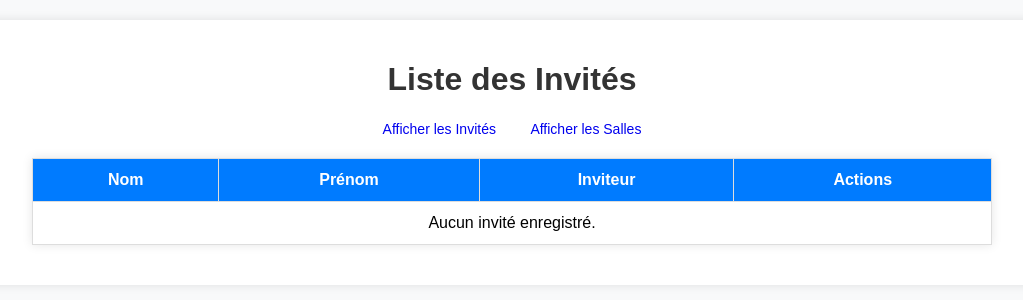
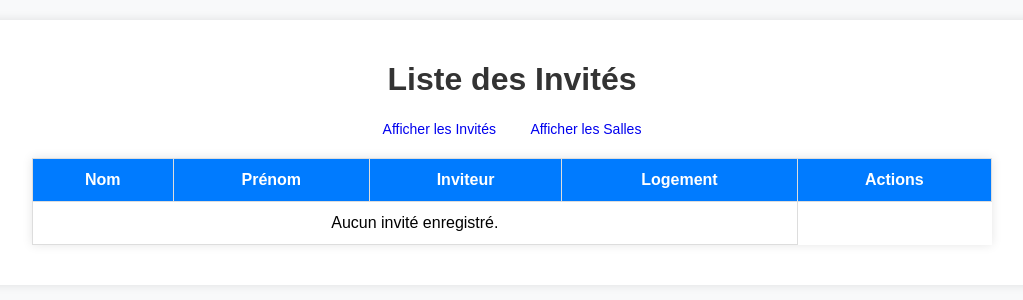
Before and after one commit to ErwanVinet/gestionBirthday, a Django app: page / in a window 1280 px wide. Shown: the part 58-358 px from the top of the page, without its empty margins (128-1151 px from the left). Run offline with Django 4.2, Linux system fonts and the light colour scheme; data that the repository does not hold is empty.

Commit message:
modif models

```diff
--- a/annivNovembre/annivNovembre/urls.py
+++ b/annivNovembre/annivNovembre/urls.py
@@ -16,7 +16,6 @@ Including another URLconf
 """
 from django.contrib import admin
 from django.urls import path, include
-from gestion import views
 
 urlpatterns = [
     path('admin/', admin.site.urls),
--- a/annivNovembre/gestion/admin.py
+++ b/annivNovembre/gestion/admin.py
@@ -1,7 +1,7 @@
 from django.contrib import admin
-from .models import Orga, Invite, Logemenent
+from .models import Orga, Invite, Logement
 
 # Enregistrement des modèles dans l'admin
 admin.site.register(Orga)
 admin.site.register(Invite)
-admin.site.register(Logemenent)
+admin.site.register(Logement)
--- a/annivNovembre/gestion/forms.py
+++ b/annivNovembre/gestion/forms.py
@@ -1,5 +1,5 @@
 from django import forms
-from .models import Invite, Logemenent
+from .models import Invite, Logement
 
 class InviteForm(forms.ModelForm):
     class Meta:
@@ -8,5 +8,5 @@ class InviteForm(forms.ModelForm):
 
 class LogementForm(forms.ModelForm):
     class Meta:
-        model = Logemenent
+        model = Logement
         fields = ['nom', 'localisation', 'lien', 'prix', 'place']
--- a/annivNovembre/gestion/views.py
+++ b/annivNovembre/gestion/views.py
@@ -1,5 +1,5 @@
 from django.shortcuts import render, redirect, get_object_or_404
-from .models import Invite, Logemenent
+from .models import Invite, Logement
 from .forms import InviteForm, LogementForm
 # Create your views here.
 
@@ -8,7 +8,7 @@ def home(request):
     return(render(request, 'home.html', {'invites':invites}))
 
 def home_logement(request):
-    logements = Logemenent.objects.all()
+    logements = Logement.objects.all()
     return(render(request, 'home_logement.html', {'logements':logements}))
 
 def ajout_invite(request):
@@ -35,7 +35,6 @@ def ajout_salle(request):
 def gestion(request):
     return(render(request, 'ajout_invite.html'))
 
-
 def modifier_invite(request, invite_id):
     invite = get_object_or_404(Invite, id=invite_id)
     if request.method == "POST":
@@ -48,24 +47,26 @@ def modifier_invite(request, invite_id):
 
     return render(request, 'modifier_invite.html', {'form': form})
 
-# Supprimer un invité
 def supprimer_invite(request, invite_id):
     invite = get_object_or_404(Invite, id=invite_id)
     invite.delete()
     return redirect('home')
 
 def supprimer_logement(request, logement_id):
-    logement = get_object_or_404(Logemenent, id=logement_id)
+    logement = get_object_or_404(Logement, id=logement_id)
     logement.delete()
     return redirect('home')
 
 def gerer_invites_logement(request, salle_id):
-    logemenent = get_object_or_404(Logemenent, id=salle_id)
+    logement = get_object_or_404(Logement, id=salle_id)
     invites = Invite.objects.all()  # Tous les invités disponibles
 
     if request.method == "POST":
         invites_selectionnes = request.POST.getlist('invites')  # Liste des invités sélectionnés
-        Logemenent.invite_set.set(invites_selectionnes)  # Met à jour les invités dans la salle
+        #Logemenent.invite_set.set(invites_selectionnes)  # Met à jour les invités dans la salle
+        for invite in invites_selectionnes:
+            Invite.objects.filter(logement=logement).update(logement=None)  # Supprime les anciens
+            Invite.objects.filter(id__in=invites_selectionnes).update(logement=logement)
         return redirect('home')  # Redirige après modification
 
-    return render(request, 'gerer_logement.html', {'logement': logemenent, 'invites': invites})
+    return render(request, 'gerer_logement.html', {'logement': logement, 'invites': invites})
--- a/annivNovembre/templates/home.html
+++ b/annivNovembre/templates/home.html
@@ -15,6 +15,7 @@
                 <th>Nom</th>
                 <th>Prénom</th>
                 <th>Inviteur</th>
+                <th>Logement</th>
                 <th>Actions</th>
             </tr>
         </thead>
@@ -24,6 +25,7 @@
                     <td>{{ invite.nom }}</td>
                     <td>{{ invite.prenom }}</td>
                     <td>{{ invite.orga.nom }}</td>
+                    <td>{{ invite.logement.nom }}</td>
                     <td>
                         <a href="{% url 'modifier_invite' invite.id %}" class="btn btn-edit">Modifier</a>
                         <a href="{% url 'supprimer_invite' invite.id %}" class="btn btn-delete" onclick="return confirm('Êtes-vous sûr de vouloir supprimer cet invité ?');">Supprimer</a>
```
Also changed, not shown: annivNovembre/gestion/models.py (+6 -4 lines), annivNovembre/gestion/migrations/0003_remove_logemenent_loges_remove_orga_friends.py (added), annivNovembre/gestion/migrations/0004_rename_logemenent_logement.py (added).
